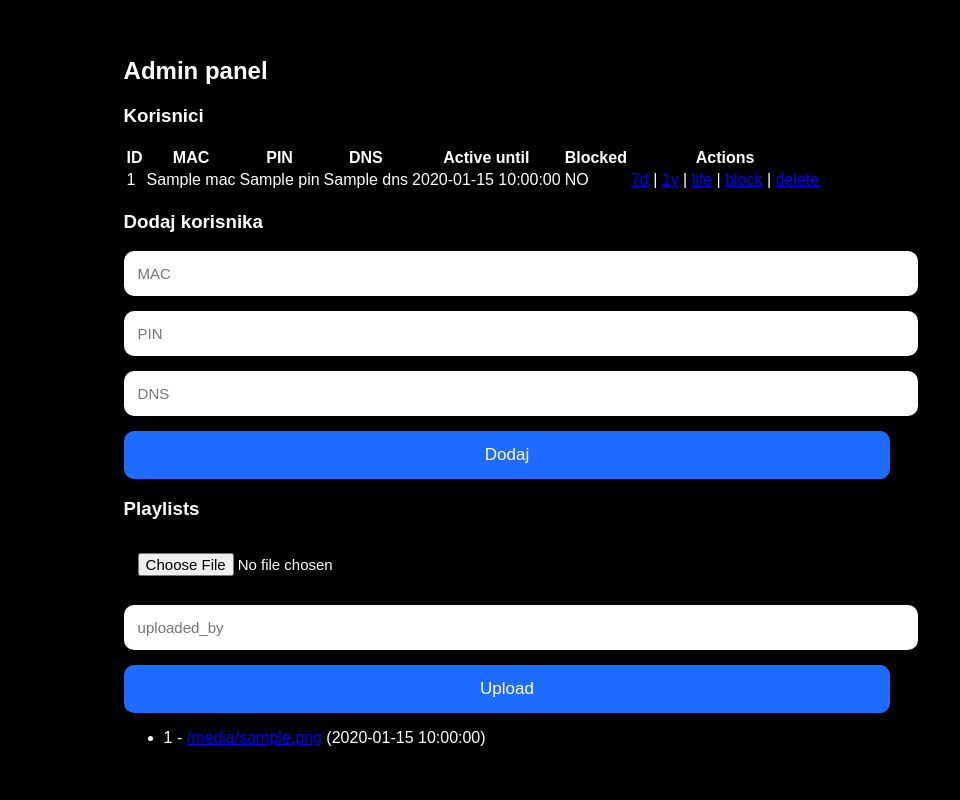
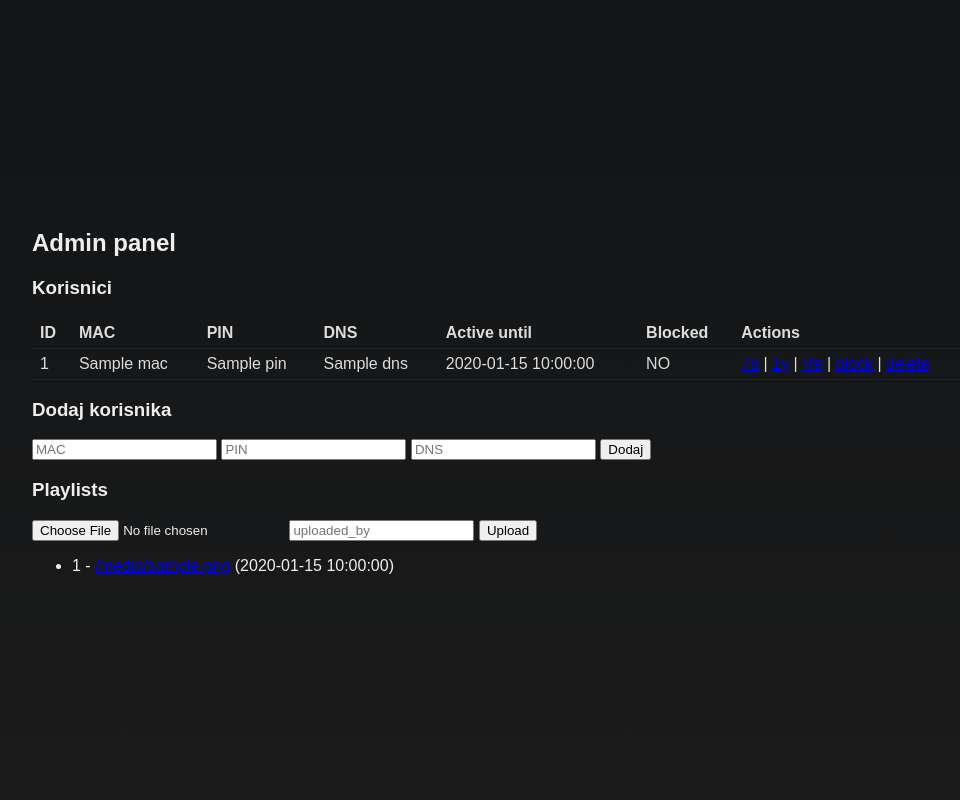
Before and after one commit to paybey2-crypto/bettvplus-web, a Flask app: template templates/admin.html in a window 1280 px wide. Shown: the whole page, without its empty margins (133-1093 px from the left). Run offline with Flask 3, Linux system fonts and the light colour scheme; the template is opened without the code that fills it: most values are stand-ins (such as "Sample title", 1, 10 or a date in 2020).

Commit message:
Update style.css

```diff
--- a/static/style.css
+++ b/static/style.css
@@ -1,63 +1,12 @@
-body {
-    margin: 0;
-    padding: 0;
-    background: #000; /* CRNA POZADINA */
-    font-family: Arial, sans-serif;
-    display: flex;
-    justify-content: center;
-    align-items: center;
-    height: 100vh;
-    color: #fff;
-}
-
-/* GLASS CARD */
-.container {
-    background: rgba(255, 255, 255, 0.08);
-    backdrop-filter: blur(10px);
-    -webkit-backdrop-filter: blur(10px);
-    padding: 40px;
-    border-radius: 25px;
-    text-align: center;
-    width: 380px;
-    box-shadow: 0 0 40px rgba(0,0,0,0.6);
-}
-
-/* LOGO – veliki i čist */
-.logo {
-    width: 250px; /* MOŽEŠ POVIĆI NA 250 AKO ŽELIŠ */
-    height: auto;
-    margin-bottom: 25px;
-}
-
-/* NASLOV */
-h1 {
-    margin-bottom: 25px;
-    font-size: 28px;
-    font-weight: bold;
-}
-
-/* INPUT POLJA */
-input {
-    width: 100%;
-    padding: 14px;
-    margin-bottom: 15px;
-    border: none;
-    border-radius: 10px;
-    font-size: 15px;
-}
-
-/* GUMB */
-button {
-    width: 100%;
-    padding: 14px;
-    background: #1e6cff;
-    border: none;
-    border-radius: 10px;
-    color: white;
-    font-size: 17px;
-    cursor: pointer;
-}
-
-button:hover {
-    background: #0057d8;
-}
+body { font-family: Arial, Helvetica, sans-serif; margin:0; padding:0; background:#111; color:#ddd; }
+.bg-dark { background: linear-gradient(#121416, #1b1b1b); min-height:100vh; display:flex; align-items:center; justify-content:center; }
+.box { width:420px; background:linear-gradient(180deg,#222 0%, #1a1a1a 100%); padding:34px; border-radius:10px; box-shadow: 0 10px 40px rgba(0,0,0,0.6); text-align:center; }
+.logo { width:140px; height:140px; object-fit:contain; margin:0 auto 10px auto; display:block; filter: drop-shadow(0 6px 18px rgba(0,0,0,0.6)); }
+.box h1 { margin:8px 0 18px 0; color:#fff; font-weight:600; }
+.box input { width:100%; padding:12px 10px; margin:8px 0; border-radius:8px; border:1px solid rgba(255,255,255,0.08); background:rgba(255,255,255,0.03); color:#eee; }
+.box button { width:100%; padding:12px; border-radius:8px; border:none; background:linear-gradient(#18a2e8,#0b93db); color:white; font-weight:600; cursor:pointer; }
+.admin { width:950px; padding:20px; background:transparent; color:#eee; }
+table { width:100%; border-collapse:collapse; margin-bottom:12px; color:#ddd; }
+table th, table td { padding:6px 8px; border-bottom:1px solid rgba(255,255,255,0.04); text-align:left; }
+.flashes { list-style:none; padding:0; }
+.flashes li { background:#1e8b3a; color:white; padding:6px 8px; display:inline-block; border-radius:6px; margin-bottom:8px; }
```
